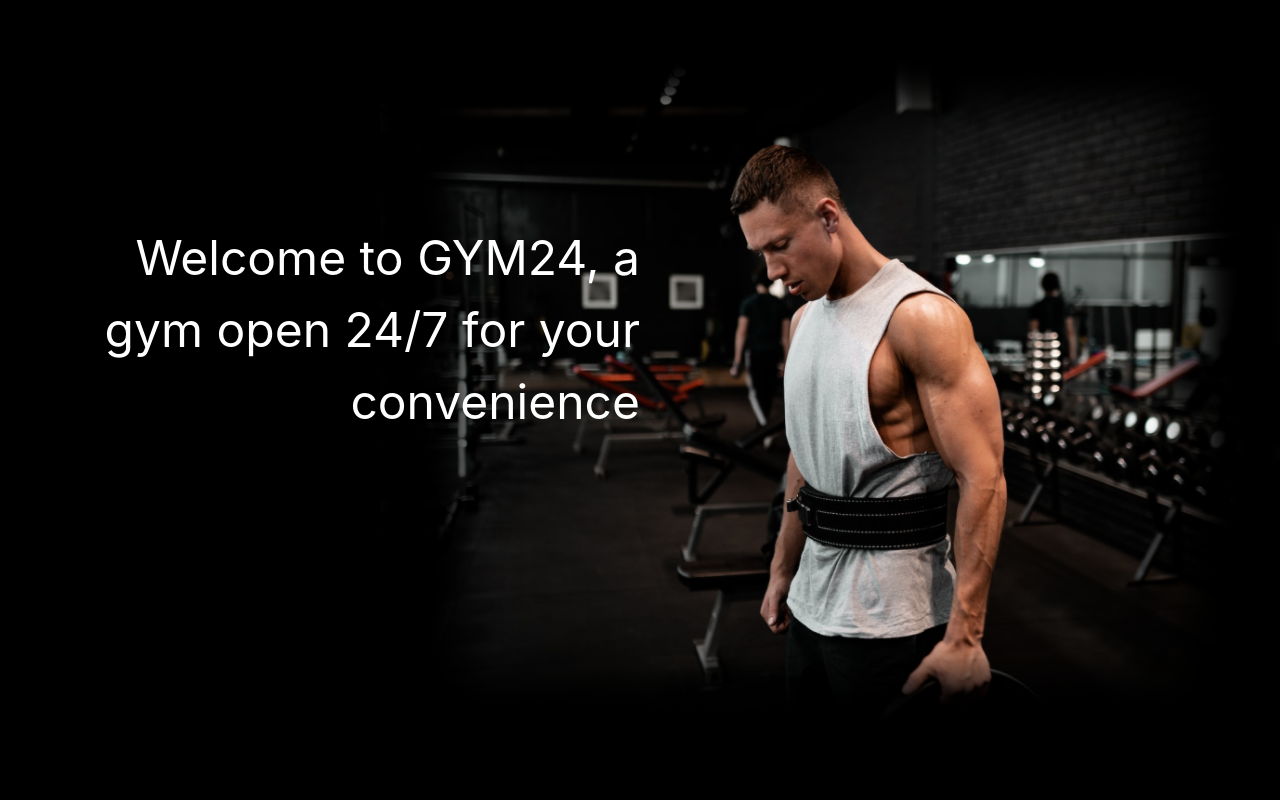
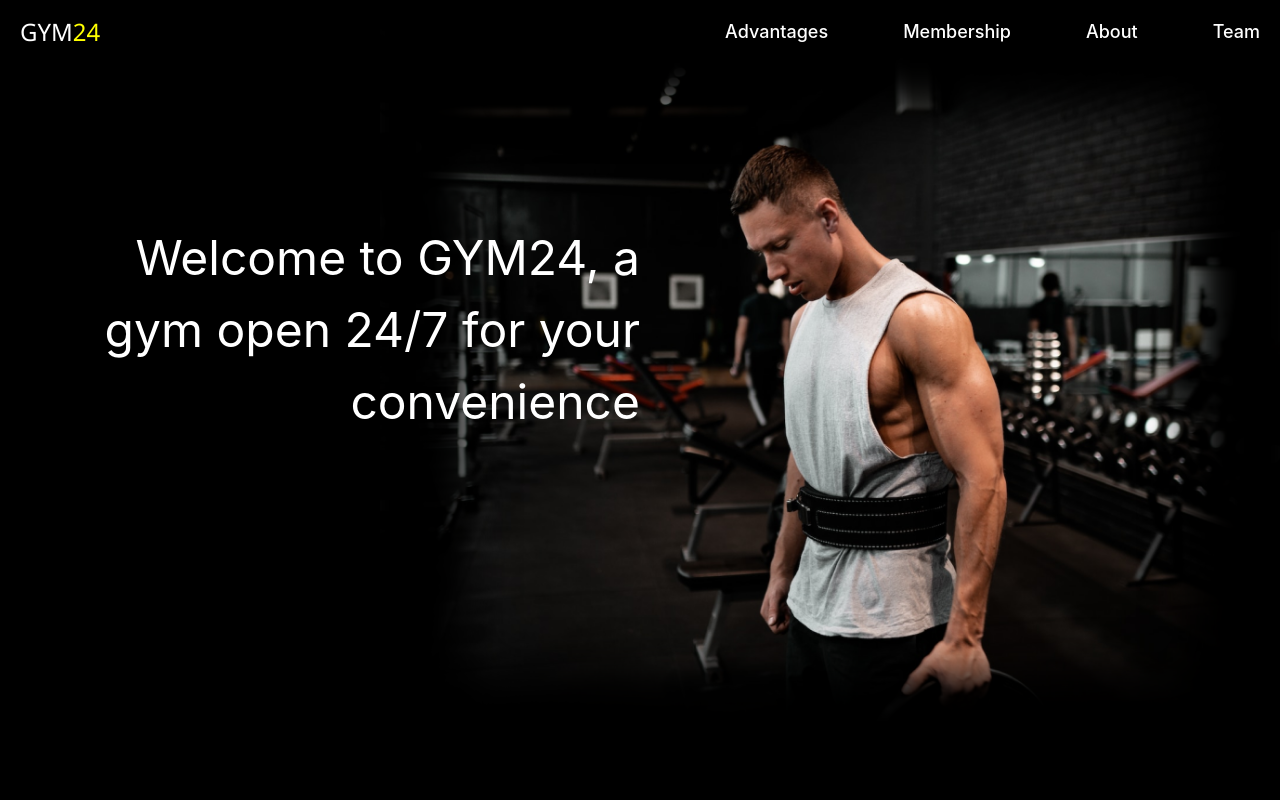
Before and after one commit to romanazimov/gym-app, a React (Vite) app: page / in a window 1280 px wide. Shown: the top 800 px of the page. Built offline with nearby package versions, Linux system fonts and the light colour scheme.

Commit message:
Readded nav

```diff
--- a/src/App.tsx
+++ b/src/App.tsx
@@ -1,6 +1,6 @@
 import './App.css'
 import Home from './sections/Home.tsx'
-// import Nav from './sections/Nav.tsx'
+import Nav from './sections/Nav.tsx'
 import Advantages from './sections/Advantages.tsx'
 import Membership from './sections/Membership.tsx'
 import About from './sections/About.tsx'
@@ -10,7 +10,7 @@ import Footer from './sections/Footer.tsx'
 function App() {
   return (
     <>
-      {/* <Nav/> */}
+      <Nav/>
       <Home/>
       <Advantages/>
       <Membership/>
```
